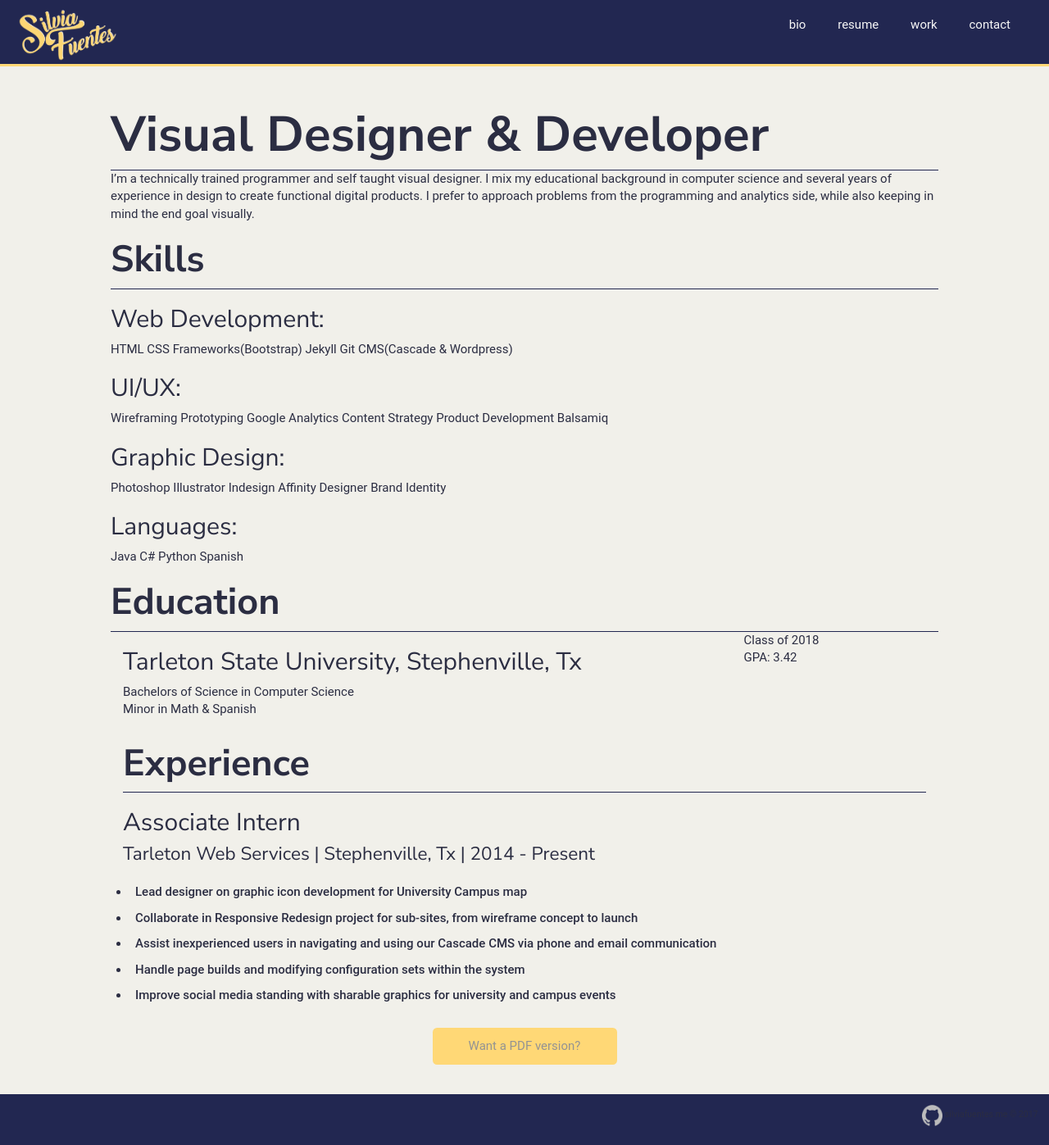
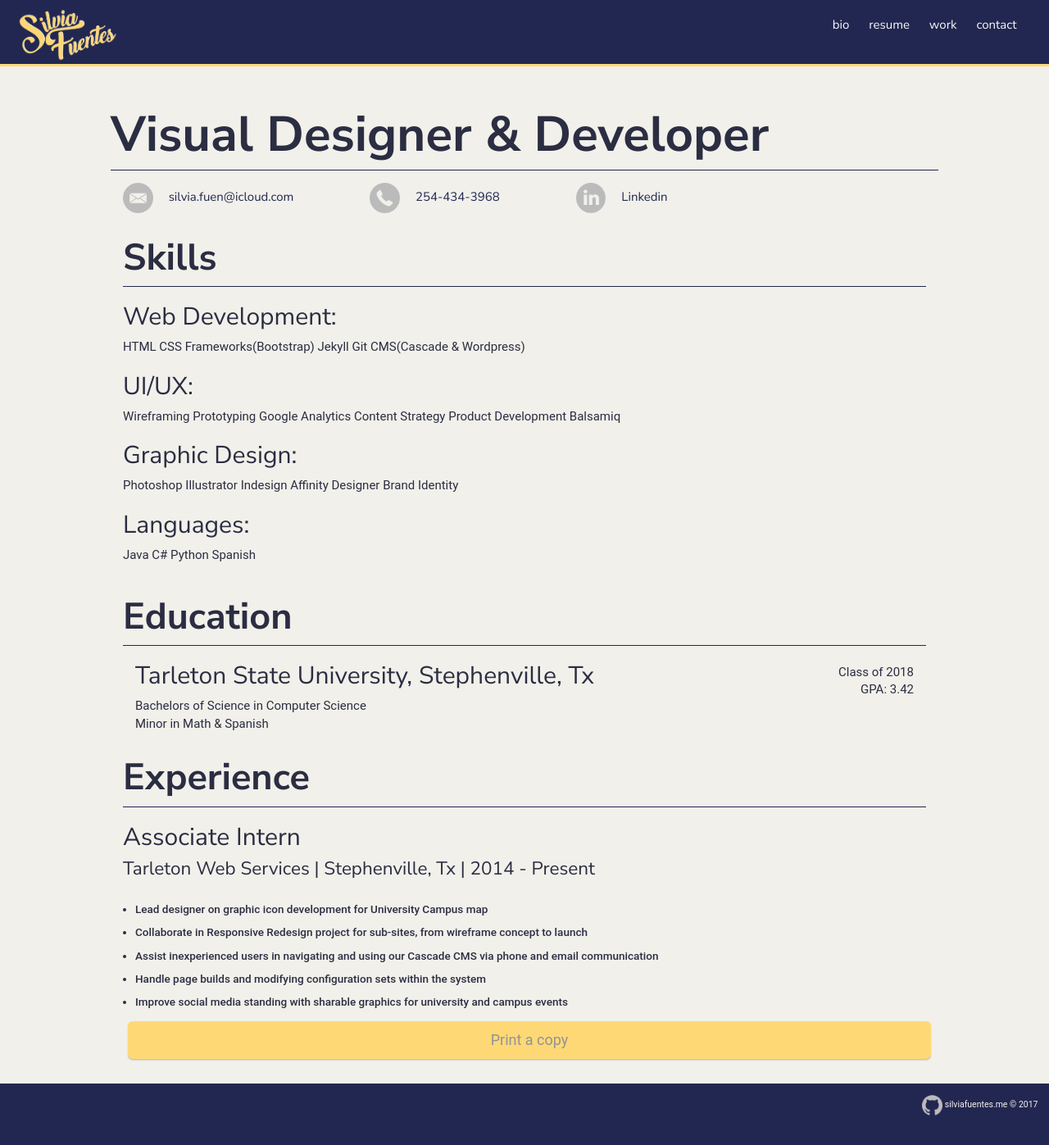
Before and after one commit to silviafuen/silviafuen.github.io, a Jekyll site: the page built from resume/index.html, in a window 1280 px wide. Shown: the whole page at 82% size. Built offline with Jekyll 4.4.1, drawn with Linux system fonts in a browser that asks for light colours.

Commit message:
Resume content and style added
The addition of CSS and resume styling  has been complete.

```diff
--- a/css/resume.css
+++ b/css/resume.css
@@ -1,11 +1,25 @@
-h1, h2,h3, h4, body, p {
+h1, h2,h3, h4, body {
     color: #2B2D42;
 }
 
-ul,li {
-  font-size: 15px;
+
+ul.contact, a.contact {
+    color: #222751;
+    font-family: 'Nunito Sans', sans-serif;
+    padding: 1rem 5rem 0 1rem;
+    list-style: none;
+}
+li.contact {
+    display: inline;
+    margin-right: .94rem;
+}
+
+
+.list {
+  font-size: .9rem;
   font-family: 'Roboto', sans-serif;
-  padding: .5rem;
+  margin: .5rem;
+  padding: .4rem 0 0rem 0;
 }
 
 #container {
@@ -23,8 +37,11 @@ ul,li {
   margin: 0;
   padding: 0;
 }
+#bttn {
+  margin-top: 5rem;
+}
 
-button {
+.button,button {
   color: #939393;
   width: 15rem;
   padding: .8rem;
@@ -34,11 +51,25 @@ button {
   border-radius: .35rem;
   box-sizing: border-box;
   background-color: #FFD876;
+  box-shadow: 0 .1rem .1rem 0 rgba(0,0,0,0.2);
+  transition: 0.3s;
 }
 
-button:hover {
+.button:hover,button:hover {
   background-color: #FFD469;
+  box-shadow: 0 4px 8px 0 rgba(0,0,0,0.2);
+
 }
+
+a.button {
+    -webkit-appearance: button;
+    -moz-appearance: button;
+    appearance: button;
+
+    color: #939393;
+}
+
+
 /**#selfie {
     text-align: right;
     width: 500px;
--- a/resume/index.html
+++ b/resume/index.html
@@ -6,25 +6,34 @@ title: Resume - Silvia Fuentes
   <section class="introduction">
       <h1>Visual Designer &#38; Developer</h1>
       <hr class="break">
-    <p>I’m a technically trained programmer and self taught visual designer. I mix my educational background in
-    computer science and several years of experience in design to create functional digital products.
-    I prefer to approach problems from the programming and analytics side, while also keeping in mind the end goal visually. </p>
+      <div class="contact">
+        <ul align="left" class="contact">
+          <li class="contact"><img src="/assets/images/icons/email.ico" width="4%" class="inline"> <a href="mailto:silvia.fuen@icloud.com" class="contact"> silvia.fuen@icloud.com</a></li>
+          <li class="contact"><img src="/assets/images/icons/phone.ico" width="4%" class="inline"><a href="tel:+12544343968" class="contact"> 254-434-3968</a></li>
+          <li class="contact"><img src="/assets/images/icons/linkedin.ico" width="4%" class="inline"><a href="https://www.linkedin.com/in/silviafuen/" class="contact"> Linkedin</a></li>
+        </ul>
+      </div>
   </section>
+
   <section class="skill">
+    <div class="col-md-12">
     <h2>Skills</h2>
       <hr class="break">
       <dl>
         <dt><h3>Web Development: </h3></dt>
-      <dd>HTML	CSS	Frameworks(Bootstrap)	Jekyll	Git	CMS(Cascade &#38; Wordpress)</dd>
-      <dt><h3>UI/UX: </h3></dt>
+        <dd>HTML CSS	Frameworks(Bootstrap)	Jekyll	Git	CMS(Cascade &#38; Wordpress)</dd>
+        <dt><h3>UI/UX:</h3></dt>
         <dd>Wireframing	 Prototyping	 Google Analytics	Content Strategy	Product Development	 Balsamiq</dd>
         <dt><h3>Graphic Design: </h3></dt>
         <dd>Photoshop	Illustrator	Indesign  Affinity Designer	Brand Identity</dd>
         <dt><h3>Languages: </h3></dt>
         <dd>Java	C#	Python 	Spanish</dd>
       </dl>
+    </div>
   </section>
+
   <section class="education">
+    <div class="col-md-12">
       <h2>Education</h2>
       <hr class="break">
       <div class="col-md-9">
@@ -33,29 +42,42 @@ title: Resume - Silvia Fuentes
         <br> Minor in Math &#38; Spanish
         </p>
       </div>
-    <div class="col-md-3">
+      <div class="col-md-3" align="right">
         <p>
-        Class of 2018 <br>
+        </br>
+          Class of 2018
+          </br>
           GPA: 3.42
         </p>
       </div>
+    </div>
   </section>
-<section class="col-md-12" id="experience">
+
+
+  <section class="experience">
+    <div class="col-md-12">
         <h2> Experience </h2>
         <hr class="break">
+        <div>
         <h3>Associate Intern</h3>
           <h4>Tarleton Web Services  |   Stephenville, Tx  |  2014 - Present<h4>
             <p>
-      <ul>
-        <li>Lead designer on graphic icon development for University Campus map</li>
-        <li>Collaborate in Responsive Redesign project for sub-sites, from wireframe concept to launch</li>
-        <li>Assist inexperienced users in navigating and using our Cascade CMS via phone and email communication</li>
-        <li>Handle page builds and modifying configuration sets within the system</li>
-        <li>Improve social media standing with sharable graphics for university and campus events</li>
+              <ul class="list">
+                <li class="list">Lead designer on graphic icon development for University Campus map</li>
+                <li class="list">Collaborate in Responsive Redesign project for sub-sites, from wireframe concept to launch</li>
+                <li class="list">Assist inexperienced users in navigating and using our Cascade CMS via phone and email communication</li>
+                <li class="list">Handle page builds and modifying configuration sets within the system</li>
+                <li class="list">Improve social media standing with sharable graphics for university and campus events</li>
               </ul>
             </p>
+        </div>
+    </div>
+
   </section>
   <div class="col-md-12" align="center">
-  <button type="button">Want a PDF version?</button>
+  <form action="http://google.com">
+    <button type="input" class="btn btn-outline-warning btn-lg btn-block" value="Want a copy?">Print a copy </button>
+  </form>
   </div>
+
 </section>
```
Lines whose indentation alone changed are shown as unchanged.
